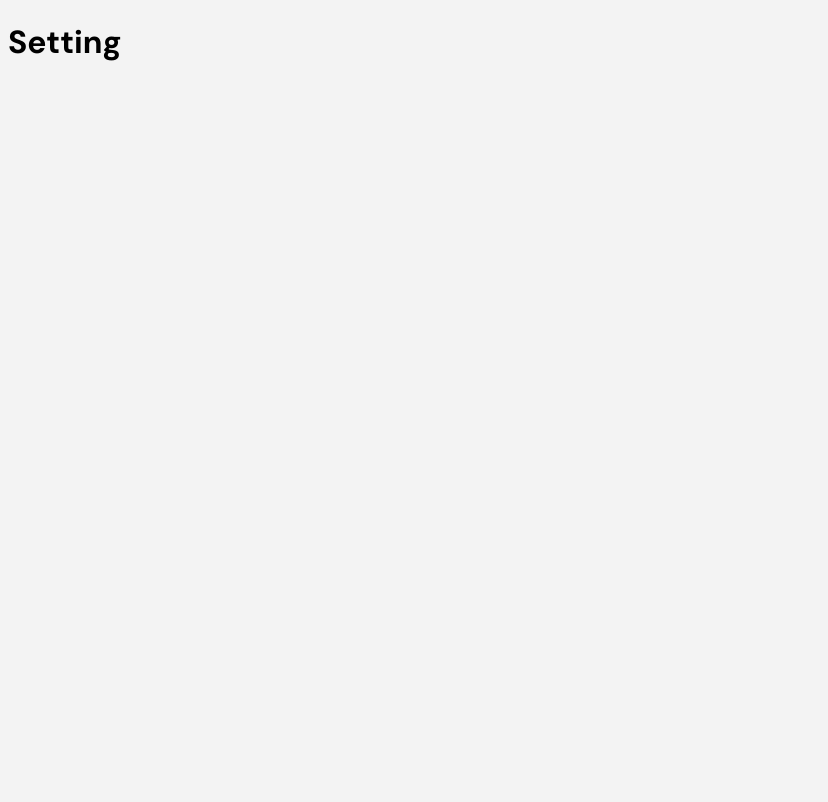
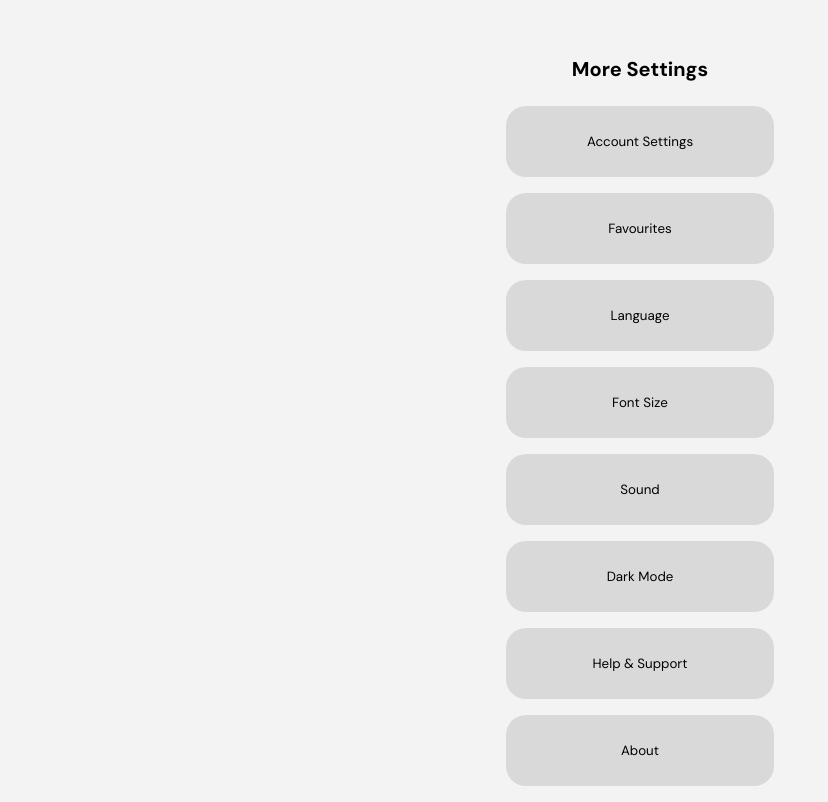
Before and after one commit to ohmaruko/Tranquify, a Next.js app: page /setting in a window 1280 px wide. Shown: the whole page, without its empty margins (0-828 px from the left). Built offline with nearby package versions, Linux system fonts and the light colour scheme.

Commit message:
update More Settings page

```diff
--- a/pages/setting.js
+++ b/pages/setting.js
@@ -1,8 +1,103 @@
+// import SettingButton from "@/components/SettingButton"
+// import styles from "@/styles/Setting.module.css"
+
+// export default function Setting() {
+//   return (
+//     <div className={styles.main}>
+//       <h1>More Settings</h1>
+
+//       <SettingButton />
+//       <SettingButton />
+//       <SettingButton />
+
+
+
+//     </div>
+//   )
+// }
+
+// import React, { useState } from "react";
+
+import styles from "@/styles/Setting.module.css";
+import SettingButton from '@/components/SettingButton';
+import Link from "next/link";
+
+
 export default function Setting() {
   return (
-    <div>
-      <h1>Setting</h1>
+    <>
+      <div className={styles.popupWrapper}>
 
-    </div>
-  )
-}
+        <div className={styles.popupContainer}>
+
+        {/* add top bar */}
+
+        <h1 className={styles.moreSettings}>More Settings</h1>
+
+        <div className={styles.buttonContainer}>
+
+          <SettingButton title="Account Settings">
+
+            {/* children prop - displays dropdown content */}
+            <div className={styles.dropdownContent}>
+              <p>Change Password</p>
+              <p>Change Email</p>
+              <p>Change Username</p>
+            </div>
+          </SettingButton>
+
+          <SettingButton title="Favourites">
+            <div className={styles.dropdownContent}>
+              {/* Dropdown content */}
+            </div>
+          </SettingButton>
+
+          <SettingButton title="Language">
+            <div className={styles.dropdownContent}>
+              <p>English</p>
+              <p>French</p>
+            </div>
+          </SettingButton>
+
+          <SettingButton title="Font Size">
+            <div className={styles.dropdownContent}>
+              <p>Regular</p>
+              <p>Large</p>
+              <p>Larger</p>
+
+            </div>
+          </SettingButton>
+
+          <SettingButton title="Sound">
+            <div className={styles.dropdownContent}>
+
+            </div>
+          </SettingButton>
+
+          <SettingButton title="Dark Mode">
+            <div className={styles.dropdownContent}>
+
+            </div>
+          </SettingButton>
+
+          <SettingButton title="Help & Support">
+            <div className={styles.dropdownContent}>
+
+            </div>
+          </SettingButton>
+
+          <SettingButton title="About">
+            <div className={styles.dropdownContent}>
+
+            </div>
+          </SettingButton>
+
+
+        </div>
+
+
+      </div>
+      </div >
+    </>
+  );
+};
--- /dev/null
+++ b/styles/Setting.module.css
@@ -0,0 +1,33 @@
+.main {
+    /* display: flex;
+    flex-direction: column;
+    justify-content: space-between;
+    align-items: center;
+    min-height: 20vh;
+    width: 100%; */
+}
+
+.popupWrapper {
+    /* position: fixed; */
+    top: 0;
+    left: 0;
+    width: 100%;
+    height: 100%;
+    display: flex;
+    justify-content: center;
+    align-items: center;
+  }
+
+  .moreSettings {
+      font-size: var(--font-subheading);
+      margin: 48px 121px 0 121px;
+  }
+
+  .buttonContainer {
+    display: flex;
+    flex-direction: column;
+    justify-content: center;
+    align-items: center;
+    margin-top: 16px;
+    font-family: var(--font-small-body);
+  }
```
